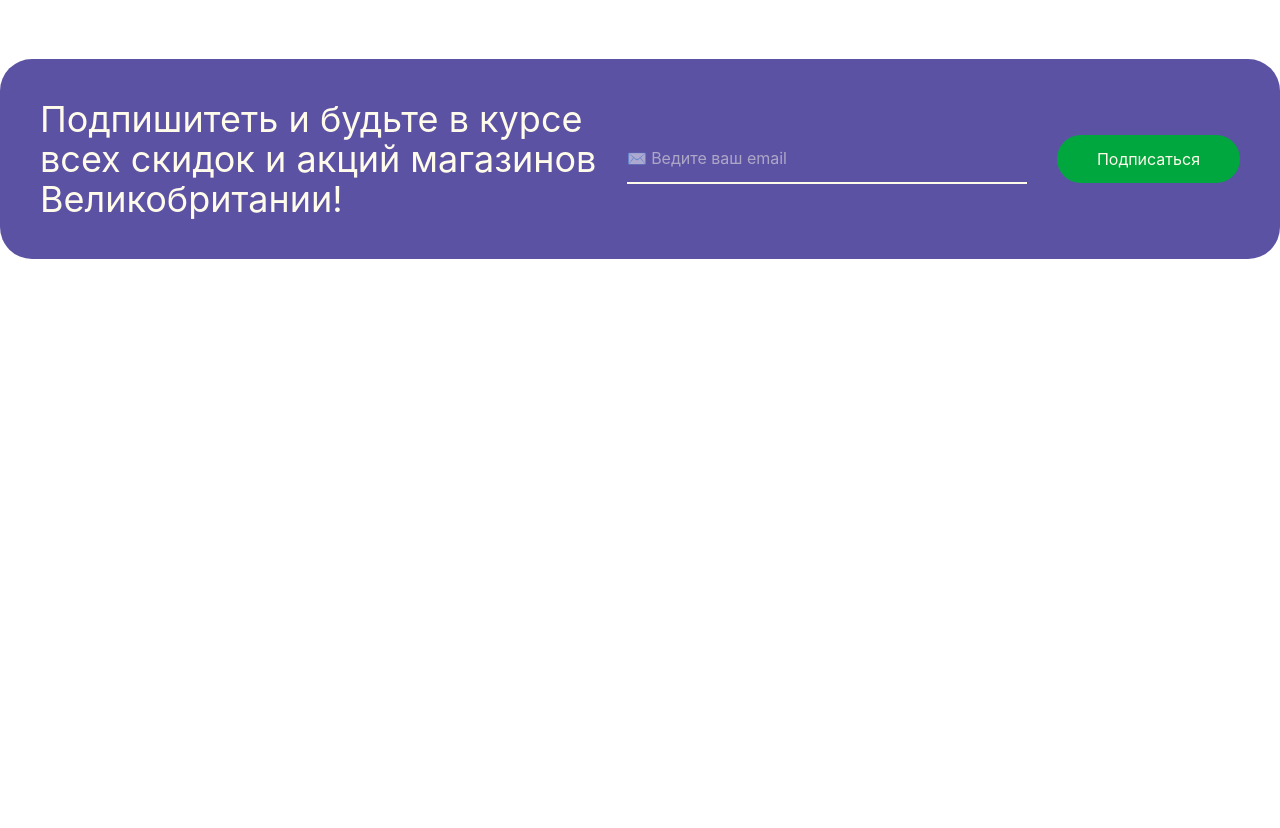
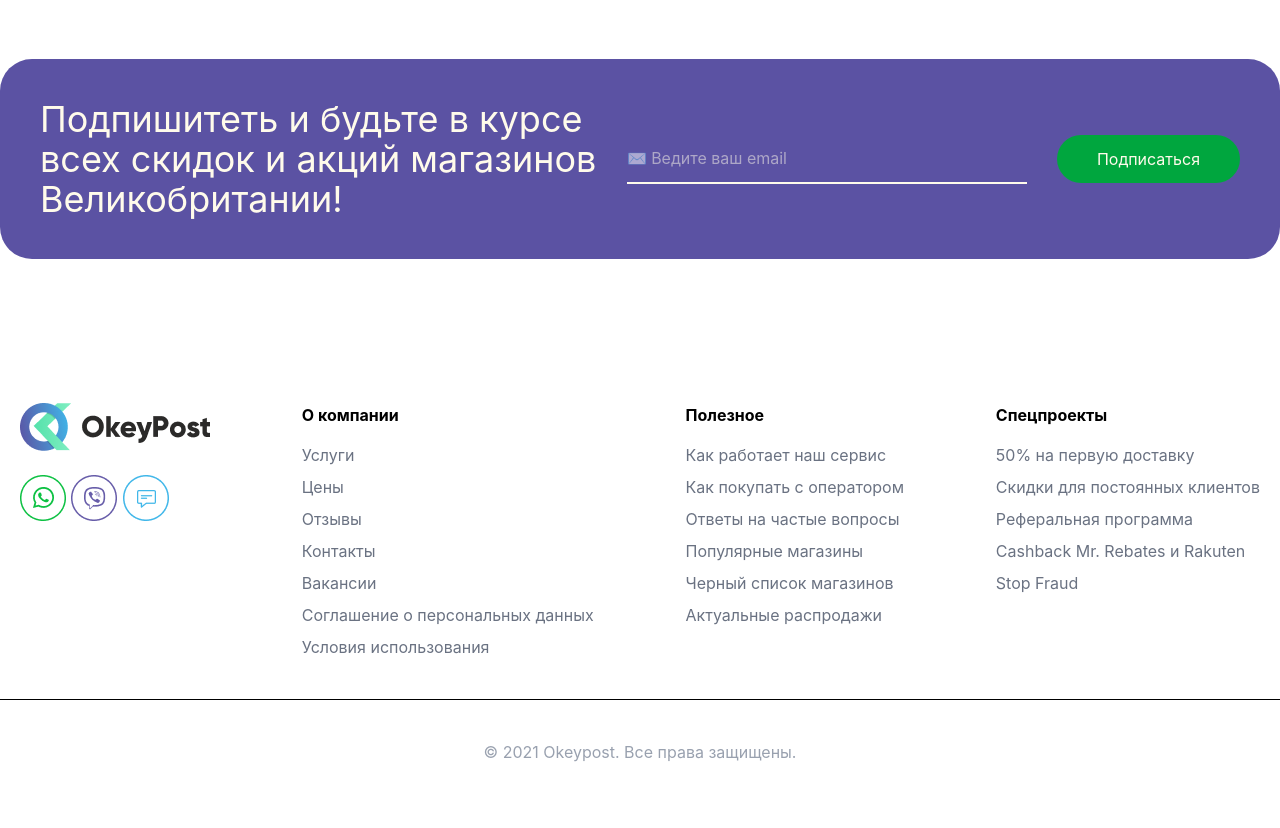
Before and after one commit to shokirovsh01/hw14, a website: page index.html in a window 1280 px wide. Shown: the part 7375-8203 px from the top of the page. Before the commit the page ends 7634 px from the top, so only its background shows below. Drawn offline with nearby package versions, Linux system fonts and the light colour scheme; files that its build step writes are made by us from their sources.

Commit message:
section 10

```diff
--- a/index.html
+++ b/index.html
@@ -442,5 +442,66 @@
 <button class="p-3 px-10 rounded-4xl bg-green-600 text-amber-50">Подписаться</button>
 </section>
 
+<!-- section 10 -->
+
+<footer class="max-w-325 mx-auto py-16 mt-20 ">
+  <div class="flex justify-between flex-col lg:flex-row gap-10 lg:gap-0 px-5">
+
+    <div>
+      <img src="./src/img/Лого.png" alt="">
+<br>
+      <div class="">
+       <img src="./src/img/Соцсети.png" alt="">
+      </div>
+    </div>
+
+    <div>
+      <h3 class="font-bold mb-4">О компании</h3>
+
+      <ul class="space-y-2 text-gray-500">
+        <li>Услуги</li>
+        <li>Цены</li>
+        <li>Отзывы</li>
+        <li>Контакты</li>
+        <li>Вакансии</li>
+        <li>Соглашение о персональных данных</li>
+        <li>Условия использования</li>
+      </ul>
+    </div>
+
+    <div>
+      <h3 class="font-bold mb-4">Полезное</h3>
+
+      <ul class="space-y-2 text-gray-500">
+        <li>Как работает наш сервис</li>
+        <li>Как покупать с оператором</li>
+        <li>Ответы на частые вопросы</li>
+        <li>Популярные магазины</li>
+        <li>Черный список магазинов</li>
+        <li>Актуальные распродажи</li>
+      </ul>
+    </div>
+
+    <div>
+      <h3 class="font-bold mb-4">Спецпроекты</h3>
+
+      <ul class="space-y-2 text-gray-500">
+        <li>50% на первую доставку</li>
+        <li>Скидки для постоянных клиентов</li>
+        <li>Реферальная программа</li>
+        <li>Cashback Mr. Rebates и Rakuten</li>
+        <li>Stop Fraud</li>
+      </ul>
+    </div>
+
+  </div>
+
+  <hr class="my-10">
+
+  <p class="text-center text-gray-400">
+    © 2021 Okeypost. Все права защищены.
+  </p>
+</footer>
+
 </body>
 </html>
```
Also changed, not shown: src/img/Соцсети.png (added).
